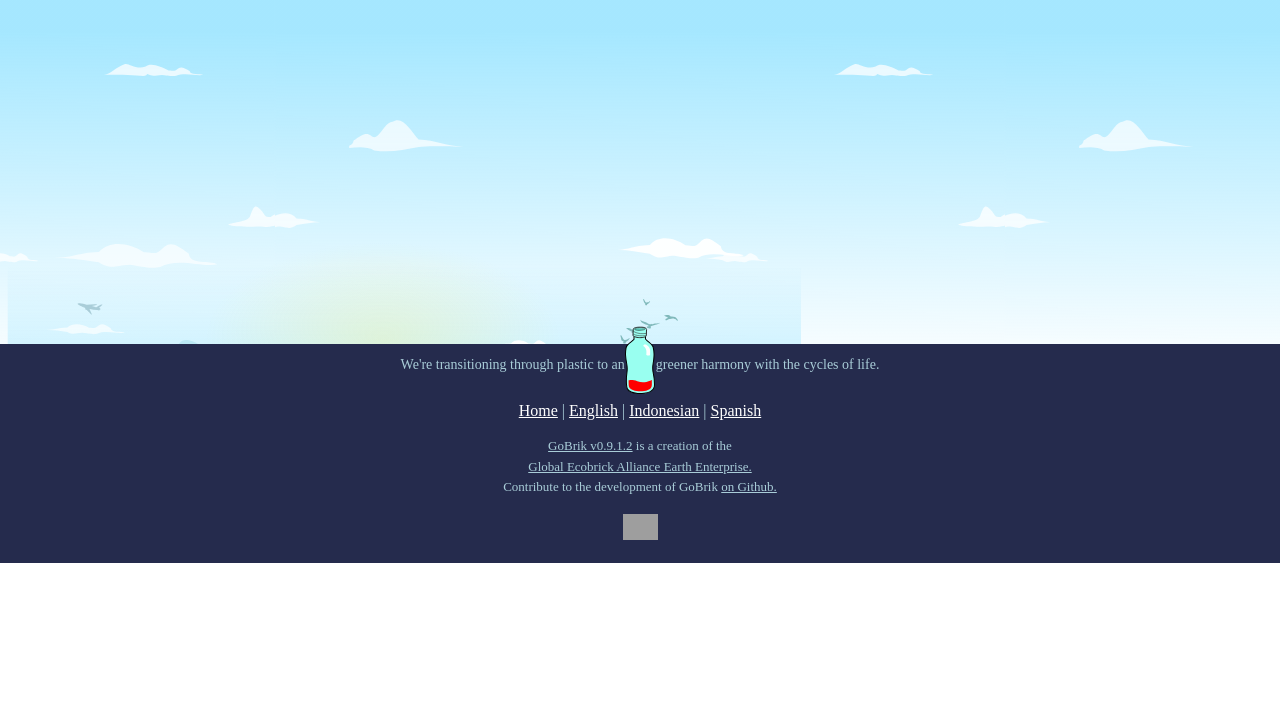
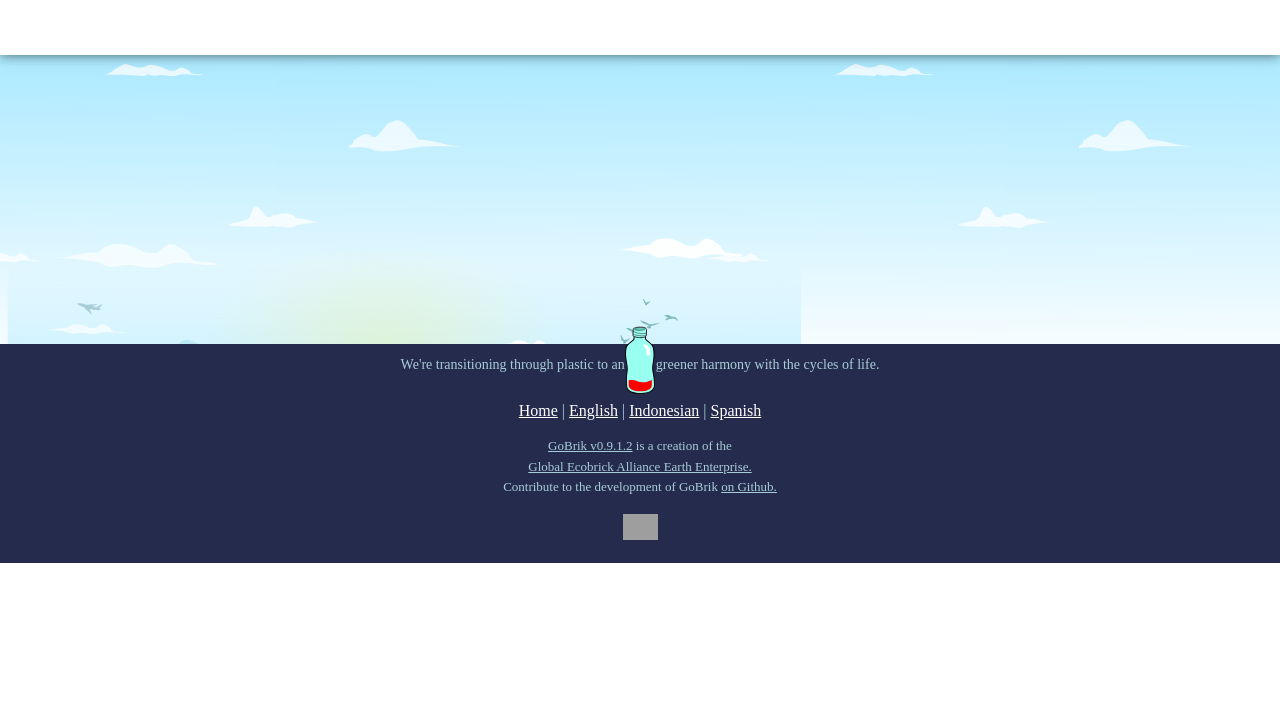
Before and after one commit to gea-ecobricks/gobrik, a PHP site: page / in a window 1280 px wide. Shown: the top 719 px of the page. Run offline with PHP 8.4, Linux system fonts and the light colour scheme; some libraries are stand-ins or nearby versions; some web fonts are replaced; grey boxes are pictures that could not be loaded.

Commit message:
Update server-stylesheet.css

```diff
--- a/server-stylesheet.css
+++ b/server-stylesheet.css
@@ -132,16 +132,19 @@ body {
 	margin-bottom: 0px;
 	z-index: 3;
 	position: relative;
+	background: white;
+	box-shadow: 0px 0px 12px rgba(0, 0, 0, 0.6);
 
 	-webkit-animation-delay: 3s !important;
 	opacity:0;
 	-webkit-animation:fadeIn ease-in 1s;
 	-webkit-animation-duration:1s;
 	-webkit-animation-fill-mode:forwards;
+
 }
 
 #kn-app-header {
-    box-shadow: 0px 0px 8px rgba(0, 0, 0, 0.4);
+    margin-top:-10px;
 }
 
 #knack-body {
```
